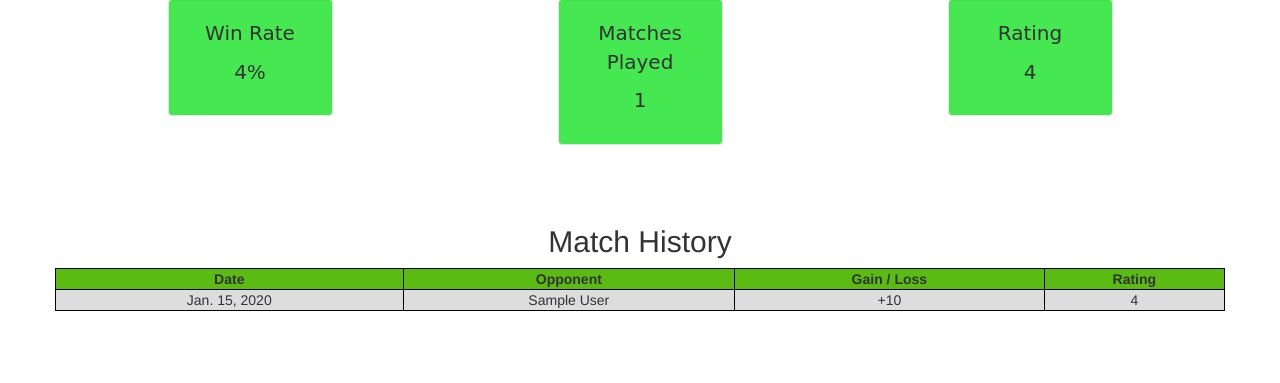
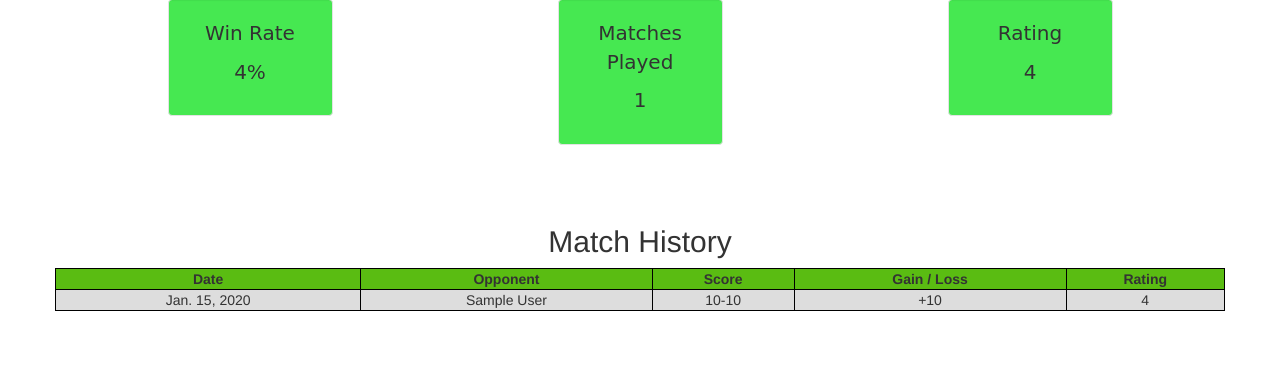
Before and after one commit to Binghamton-University-Table-Tennis/website, a Django app: a page that uses src/templates/stats.html in a window 1280 px wide. Shown: the part 278-661 px from the top of the page. Run offline with Django 3.2, Linux system fonts and the light colour scheme; tables that the repository leaves empty hold one stand-in row (values such as "Sample post"); some libraries are stand-ins or nearby versions.

Commit message:
Added match scores to stats page

```diff
--- a/src/templates/stats.html
+++ b/src/templates/stats.html
@@ -90,6 +90,7 @@
         <tr class="text-center">
           <th>Date</th>
           <th>Opponent</th>
+          <th>Score</th>
           <th>Gain / Loss</th>
           <th>Rating</th>
         </tr>
@@ -101,10 +102,12 @@
 
           {% if match.Winner_First_Name.strip == player.First_Name.strip and match.Winner_Last_Name.strip == player.Last_Name.strip %}
             <td>{{ match.Loser_First_Name.strip}} {{ match.Loser_Last_Name.strip }}</td>
+            <td>{{ match.Winner_Score}}-{{ match.Loser_Score }}</td>
             <td>+{{ match.Points }}</td>
             <td>{{ match.Winner_Rating }}</td>
           {% else %}
             <td>{{ match.Winner_First_Name.strip}} {{ match.Winner_Last_Name.strip }}</td>
+            <td>{{ match.Loser_Score}}-{{ match.Winner_Score }}</td>
             <td>-{{ match.Points }}</td>
             <td>{{ match.Loser_Rating }}</td>
           {% endif %}
```
